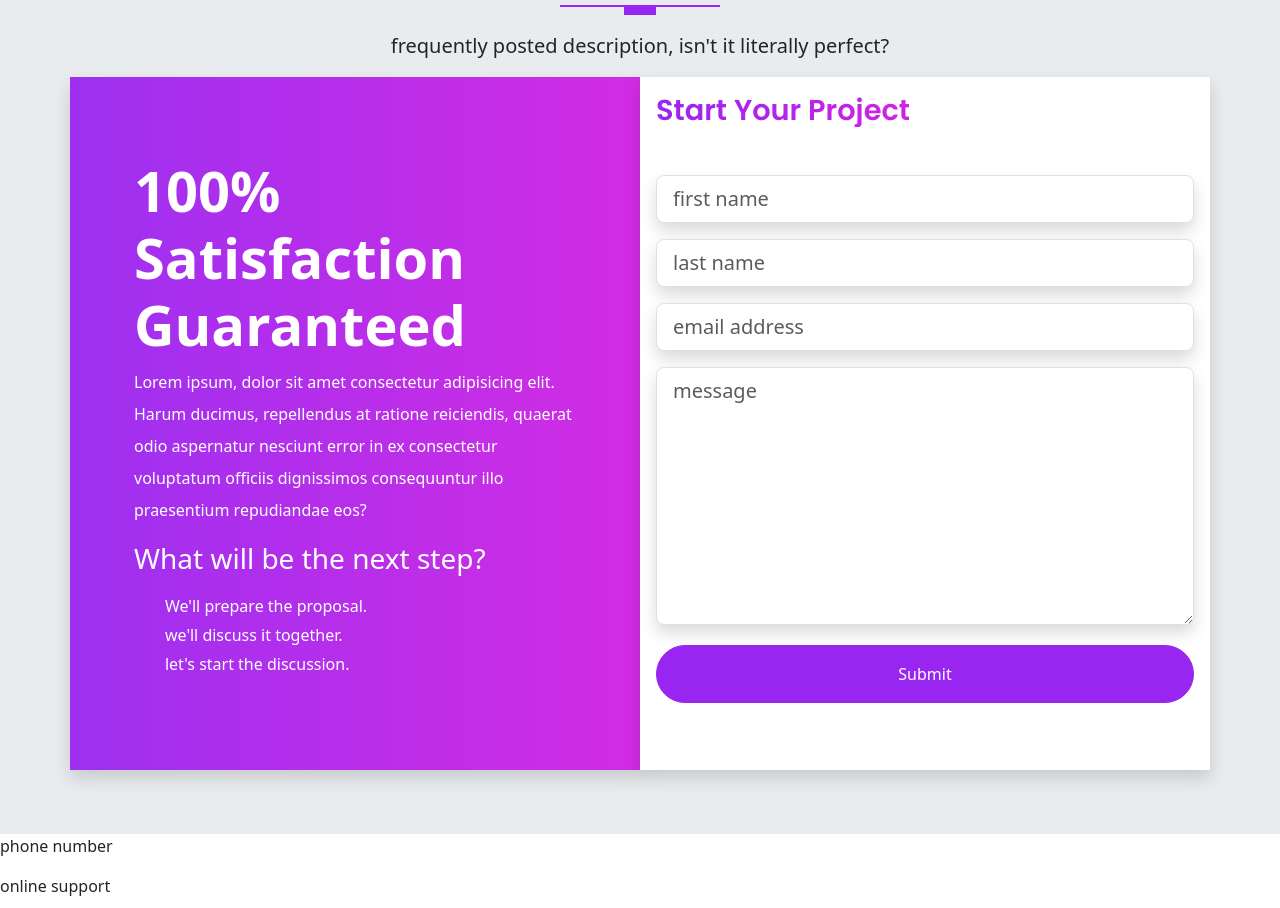
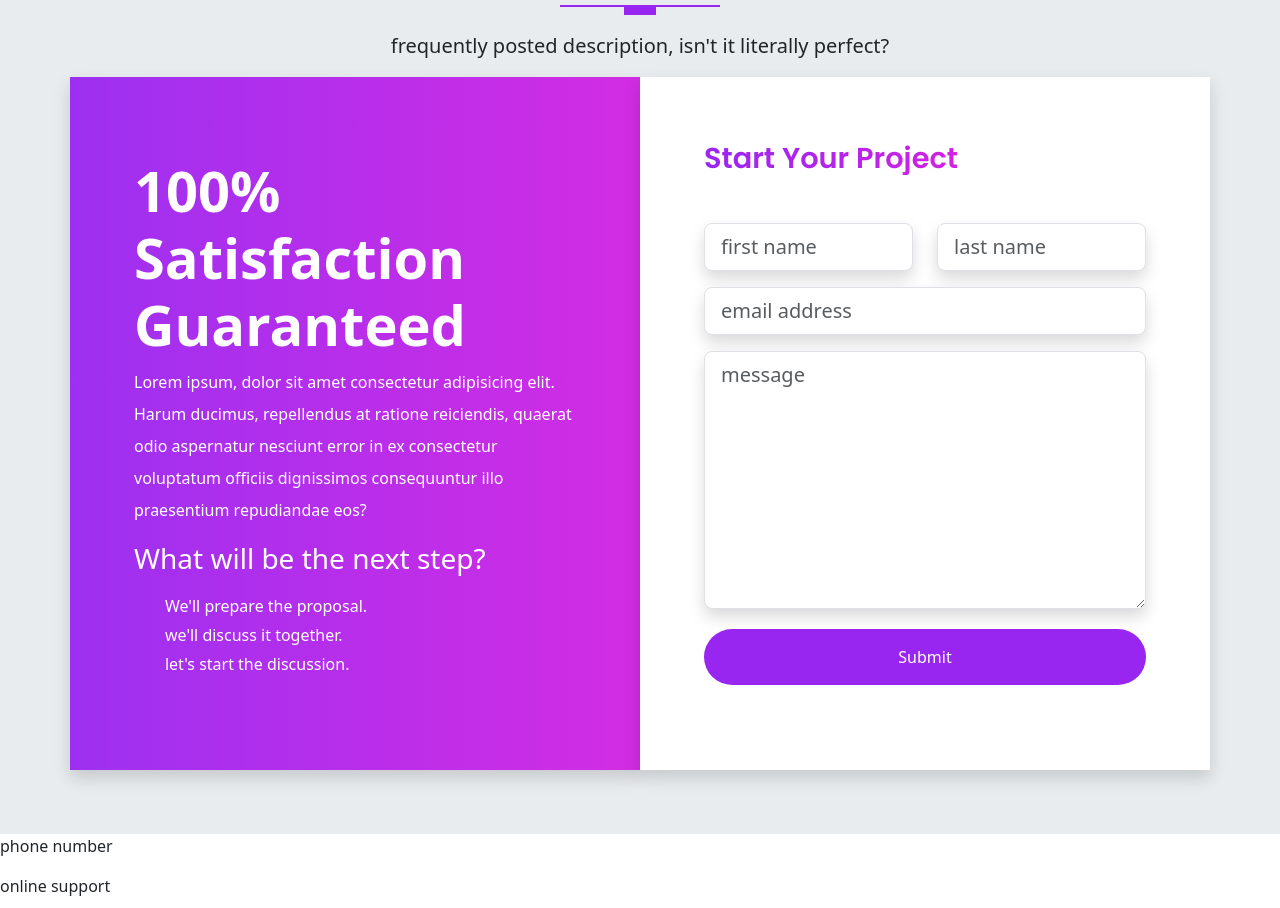
Before and after one commit to Duke-Skygawker/Bootstrap-5-and-SASS-dynamic-portfolio, a website: page index.html in a window 1280 px wide. Shown: the part 6735-7643 px from the top of the page. Drawn offline with nearby package versions, Linux system fonts and the light colour scheme; files that its build step writes are made by us from their sources.

Commit message:
get started section done

```diff
--- a/index.html
+++ b/index.html
@@ -730,16 +730,16 @@
 
               <label for=""></label>
               <form action="#" class="row">
-                <div class="mb-3">
+                <div class="col-lg-6 mb-3">
                   <input type="text" placeholder="first name" id="inputFirstName" class="form-control shadow form-control-lg">
                 </div>
-                <div class="mb-3">
+                <div class="col-lg-6 mb-3">
                   <input type="text" placeholder="last name" id="inputLastName" class="form-control shadow form-control-lg">
                 </div>
-                <div class="mb-3">
+                <div class="col-lg-12 mb-3">
                   <input type="email" placeholder="email address" id="inputEmail" class="form-control shadow form-control-lg">
                 </div>
-                <div class="mb-3">
+                <div class="col-lg-12 mb-3">
                   <textarea name="message" placeholder="message" id="message" rows="8" class="form-control shadow form-control-lg"></textarea>
                 </div>
               </form>
--- a/scss/sections/_get-started.scss
+++ b/scss/sections/_get-started.scss
@@ -31,3 +31,20 @@
     }
   }
 }
+
+// Form content
+
+.form {
+  padding: 3rem;
+
+  button {
+    border: none;
+    color: $white;
+
+    a {
+      color: $white;
+      text-decoration: none;
+      text-transform: capitalize;
+    }
+  }
+}
```
Also changed, not shown: assets/css/style.css, 1 other file.
